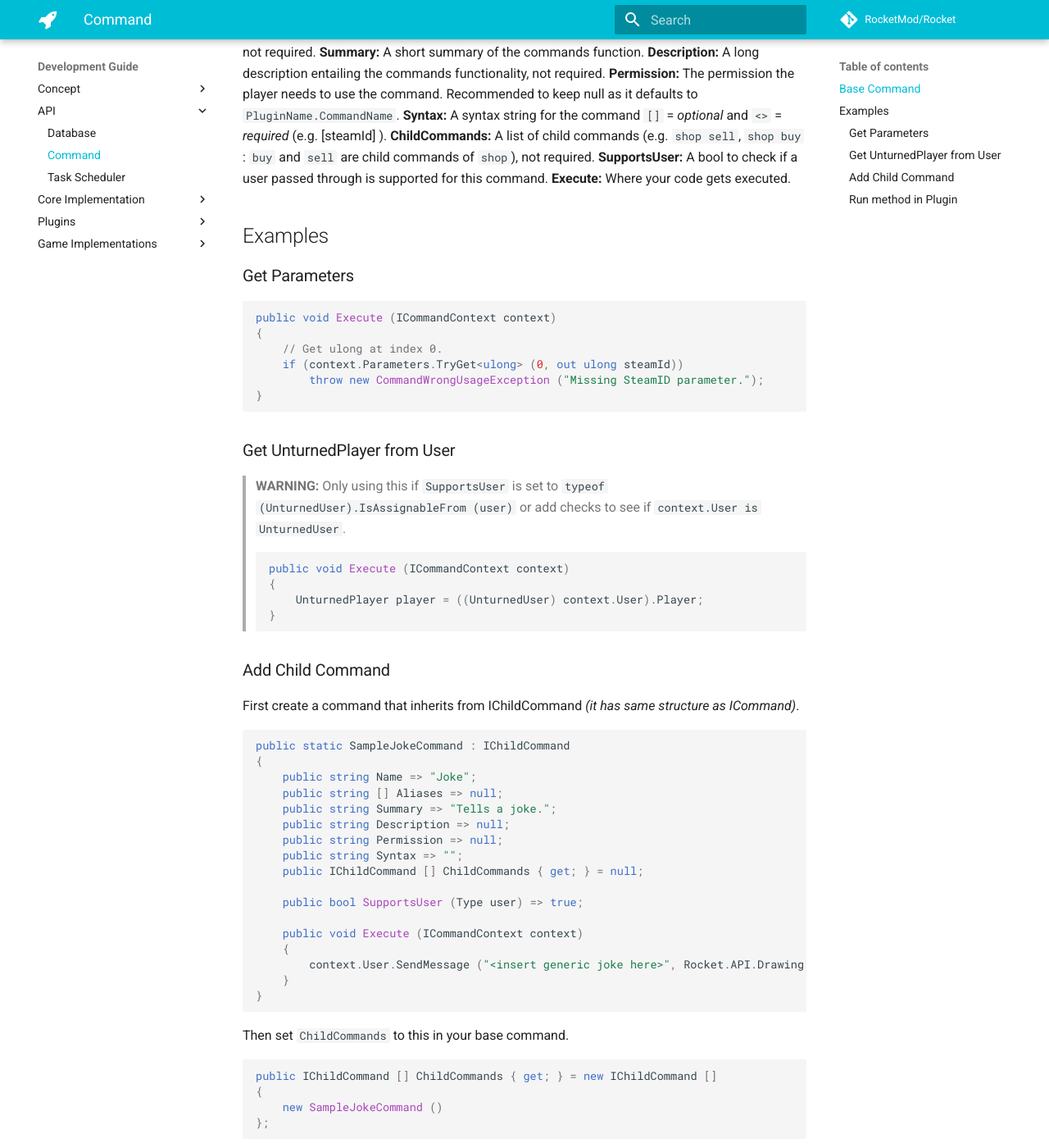
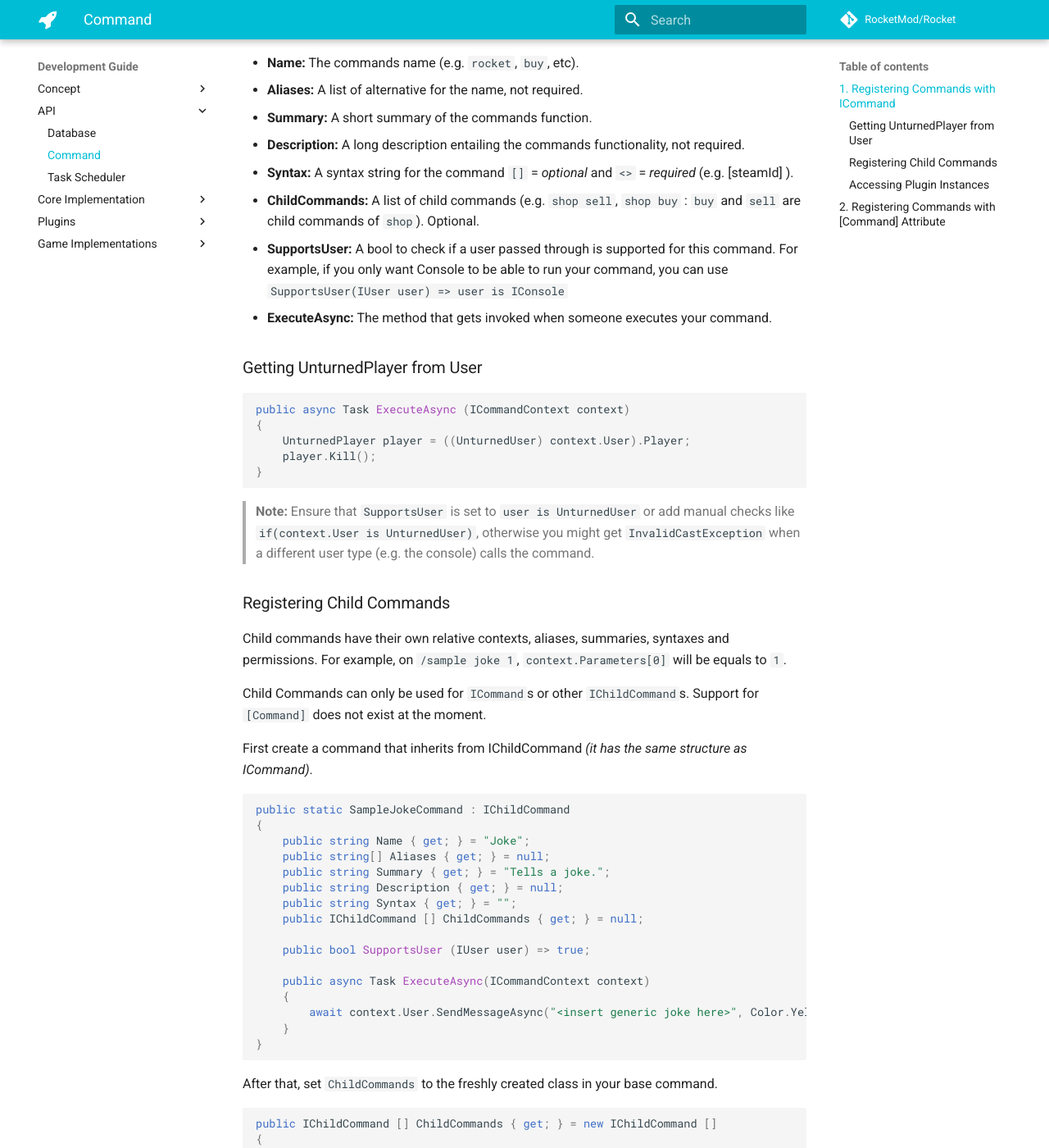
Before and after one commit to RocketMod/Rocket.Documentation, an MkDocs documentation site: the page built from content/development-guide/api/command.md, in a window 1280 px wide and 1400 px high, scrolled down 800 px. Shown: the whole window at 82% size. Built offline with MkDocs 1.6.1 and Material for MkDocs 9.7.7, drawn with Linux system fonts in a browser that asks for light colours; comment, search, counter and statistics services are not loaded; old or Windows-style settings are respelled for this version of MkDocs; some of the changed text lies outside the part shown.

Commit message:
Update commands for latest RocketMod API

````diff
--- a/content/development-guide/api/command.md
+++ b/content/development-guide/api/command.md
@@ -1,101 +1,184 @@
-Commands in RocketMod 5 are very similar to RocketMod 4. However the Execute method has been changed.
+# Implementing Commands
+There are two ways to implement commands in RocketMod 5. The first one is by implementing the ICommand interface, the second one is by using the `[Command]` attribute.
 
-## Base Command
+## 1. Registering Commands with ICommand
 ```csharp
 using Rocket.API.Commands;
+using Rocket.API.User;
+using System.Drawing;
 
 namespace SamplePlugin
 {
-	public static SampleCommand : ICommand
-	{
-		public string Name => "Sample";
-		public string [] Aliases => null;
-		public string Summary => "My sample plugins sample command.";
-		public string Description => null;
-		public string Permission => null;
-		public string Syntax => "";
-		public IChildCommand [] ChildCommands { get; } = null;
+    public static SampleCommand : ICommand
+    {
+        public string Name { get; } = "Sample";
+        public string [] Aliases { get; } = null;
+        public string Summary { get; } = "My sample plugins sample command.";
+        public string Description { get; } = null;
+        public string Syntax { get; } = "";
+        public IChildCommand [] ChildCommands { get; } = null;
 
-		public bool SupportsUser (Type user) => true;
+        // Allow any user type to execute this command
+        public bool SupportsUser (IUser user) => true;
 
-		public void Execute (ICommandContext context)
-		{
-			context.User.SendMessage ("The sample command says hi!", Rocket.API.Drawing.Color.Yellow);
-		}
-	}
+        public async Task ExecuteAsync(ICommandContext context)
+        {
+             await context.User.SendMessageAsync("The sample command says hi!", Color.Yellow);
+        }
+    }
 }
 ```
 
-**Name:**		The commands name (e.g. `rocket`, `buy`, etc).
-**Aliases:**		A list of alternative for the name, not required.
-**Summary:**		A short summary of the commands function.
-**Description:**	A long description entailing the commands functionality, not required.
-**Permission:**		The permission the player needs to use the command. Recommended to keep null as it defaults to `PluginName.CommandName`.
-**Syntax:**	        A syntax string for the command `[]` = *optional* and `<>` = *required* (e.g. [steamId] <itemId>).
-**ChildCommands:**	A list of child commands (e.g. `shop sell`, `shop buy` : `buy` and `sell` are child commands of `shop`), not required.
-**SupportsUser:**	A bool to check if a user passed through is supported for this command.
-**Execute:**		Where your code gets executed.
+* **Name:**		The commands name (e.g. `rocket`, `buy`, etc).
+* **Aliases:**		A list of alternative for the name, not required.
+* **Summary:**		A short summary of the commands function.
+* **Description:**	A long description entailing the commands functionality, not required.
+* **Syntax:**	        A syntax string for the command `[]` = *optional* and `<>` = *required* (e.g. [steamId] <itemId>).
+* **ChildCommands:**	A list of child commands (e.g. `shop sell`, `shop buy` : `buy` and `sell` are child commands of `shop`). Optional.
+* **SupportsUser:**	A bool to check if a user passed through is supported for this command. For example, if you only want Console to be able to run your command, you can use `SupportsUser(IUser user) => user is IConsole`
+* **ExecuteAsync:**   The method that gets invoked when someone executes your command.
 
-## Examples
-### Get Parameters
+### Getting UnturnedPlayer from User
 ```csharp
-public void Execute (ICommandContext context)
+public async Task ExecuteAsync (ICommandContext context)
 {
-	// Get ulong at index 0.
-	if (context.Parameters.TryGet<ulong> (0, out ulong steamId))
-	    throw new CommandWrongUsageException ("Missing SteamID parameter.");
+    UnturnedPlayer player = ((UnturnedUser) context.User).Player;
+    player.Kill();
+}
+```
+> **Note:** Ensure that `SupportsUser` is set to `user is UnturnedUser` or add manual checks like `if(context.User is UnturnedUser)`, otherwise you might get `InvalidCastException` when a different user type (e.g. the console) calls the command.
+
+### Registering Child Commands
+Child commands have their own relative contexts, aliases, summaries, syntaxes and permissions. For example, on `/sample joke 1`, `context.Parameters[0]` will be equals to `1`.
+
+Child Commands can only be used for `ICommand`s or other `IChildCommand`s. Support for `[Command]` does not exist at the moment.
+
+First create a command that inherits from IChildCommand *(it has the same structure as ICommand)*.
+```csharp
+public static SampleJokeCommand : IChildCommand
+{
+    public string Name { get; } = "Joke";
+    public string[] Aliases { get; } = null;
+    public string Summary { get; } = "Tells a joke.";
+    public string Description { get; } = null;
+    public string Syntax { get; } = "";
+    public IChildCommand [] ChildCommands { get; } = null;
+
+    public bool SupportsUser (IUser user) => true;
+
+    public async Task ExecuteAsync(ICommandContext context)
+    {
+        await context.User.SendMessageAsync("<insert generic joke here>", Color.Yellow);
+    }
 }
 ```
 
-### Get UnturnedPlayer from User
-> **WARNING:** Only using this if `SupportsUser` is set to `typeof (UnturnedUser).IsAssignableFrom (user)` or add checks to see if `context.User is UnturnedUser`.
+After that, set `ChildCommands` to the freshly created class in your base command.
 ```csharp
-public void Execute (ICommandContext context)
+public IChildCommand [] ChildCommands { get; } = new IChildCommand []
 {
-	UnturnedPlayer player = ((UnturnedUser) context.User).Player;
+    new SampleJokeCommand ()
+};
+```
+
+Now `/sample joke` should work. You can also use `/help sample joke` to get help about this child command.
+
+### Accessing Plugin Instances
+Just add the following to your `SampleCommand` class.
+
+```csharp
+private MyPlugin myPlugin;
+
+public SampleCommand (IPlugin plugin)
+{
+    this.myPlugin = (MyPlugin)plugin;
+}
+```
+The IPlugin supplied here is automatically sdt to the plugin which registers the command (which is normally your plugin).
+
+Now you can use `myPlugin` anywhere to access your plugin.
+
+## 2. Registering Commands with `[Command]` Attribute
+First create a new class:
+```cs
+public class MyPluginCommands
+{
+
 }
 ```
 
-### Add Child Command
-First create a command that inherits from IChildCommand *(it has same structure as ICommand)*.
-```csharp
-public static SampleJokeCommand : IChildCommand
+After that, add methods with the `[ICommand]` attribute:
+```cs
+public class MyPluginCommands
 {
-	public string Name => "Joke";
-	public string [] Aliases => null;
-	public string Summary => "Tells a joke.";
-	public string Description => null;
-	public string Permission => null;
-	public string Syntax => "";
-	public IChildCommand [] ChildCommands { get; } = null;
+    [Command(Summary = "Kills a player.")] //By default, name is the same as the method name and it will support all users
+    public async Task KillPlayer(IUser sender, IPlayer target)
+    {
+        if (target.IsOnline && target.Entity is ILivingEntity entity)
+            await entity.KillAsync(sender);
+        else // the game likely does not support killing players (e.g. Eco)
+            await sender.SendMessageAsync("Target could not be killed :(");
+    }
 
-	public bool SupportsUser (Type user) => true;
-
-	public void Execute (ICommandContext context)
-	{
-		context.User.SendMessage ("<insert generic joke here>", Rocket.API.Drawing.Color.Yellow);
-	}
+    [Command(Name = "Broadcast", Summary = "Broadcasts a message.")]
+    [CommandAlias("bc")]
+    [CommandUser(typeof(IConsole))] // only console can call it
+    public async Task Broadcast(IUser sender, ICommandContext context)
+    {
+        await userManager.BroadcastAsync(sender, translations.GetAsync("broadcast", sender, context.GetArgumentLine(0));
+    }
 }
 ```
 
-Then set `ChildCommands` to this in your base command.
+Unlike `ICommand`s, `[Command]`-based commands are not automatically registed. You can register the class above like this:
 ```csharp
-public IChildCommand [] ChildCommands { get; } = new IChildCommand []
+public class MyPlugin : Plugin
 {
-	new SampleJokeCommand ()
-};
+    protected override async Task OnActivate(bool isFromReload)
+    {
+        MyPluginCommands myCommands = new MyPluginCommands();
+        RegisterCommandsFromObject(myCommands);
+    }
+}
 ```
 
-Now `/sample joke` should work.
+Command parameters are automatically set according to the order they were added. There are some special parameters which are not supplied by the user and which are not part of the syntax:
 
-### Run method in Plugin
-Just add the following to your `SampleCommand`.
+* **IUser**: The user calling the command.
+* **ICommandContext**: The command context.
+* **ICommandParameters**: The parameters of the command.
+* **IDependencyContainer**: The dependency container.
 
-```csharp
-private MyPlugin plugin;
+Anything else is automatically converted from what the user inputs.
 
-public SampleCommand (IPlugin plugin)
+For example:
+```cs
+[Command(Summary = "Sends a private message to a user.")]
+public async Task SendMessage(IUser sender, IUser target, string[] message, ICommandContext commandContext)
 {
-	this.plugin = (MyPlugin)plugin;
+    await target.User.SendMessageAsync($"[DM] {sender.UserName}: {string.Join(message, " ")}", Color.Green);
 }
 ```
+In this example, the command syntax would be `/sendmessage <target> <message>`.
+
+# Command Permissions
+Command permissions are determined by the active `CommandHandler` at runtime based on the `CommandContext`, so there is no way of predicting the permission that is going to be checked. Your users should use `/help <command> [subcommand] [sub-subcommand] [...]` to find out what the permission for your command is. The default `CommandHandler` provided by RocketMod uses the scheme `<pluginname>.<command>.<subcommand>...`, however any plugin can change this behaviour.
+
+# Command Contexts
+Command contexts representate the current command with its parameters, the executing user and the dependency container associated with it.
+
+## Getting Parameters
+```csharp
+public async Task ExecuteAsync(ICommandContext context)
+{
+    // Get ulong at index 0 (first parameter).
+    // For example, if the command is /sample 4345534 asdasd, we expect "steamId" to be equal to 4345534u.
+
+    // Method 1: this will manually throw exceptions / show error messages
+    if (context.Parameters.TryGet<ulong> (0, out ulong steamId))
+        throw new CommandWrongUsageException("Missing or invalid SteamID parameter.");
+
+    // Method 2: this will automatically throw CommandWrongUsageException
+    ulong steamId = context.Parameters.Get<ulong>(0);
+}
+```
````
